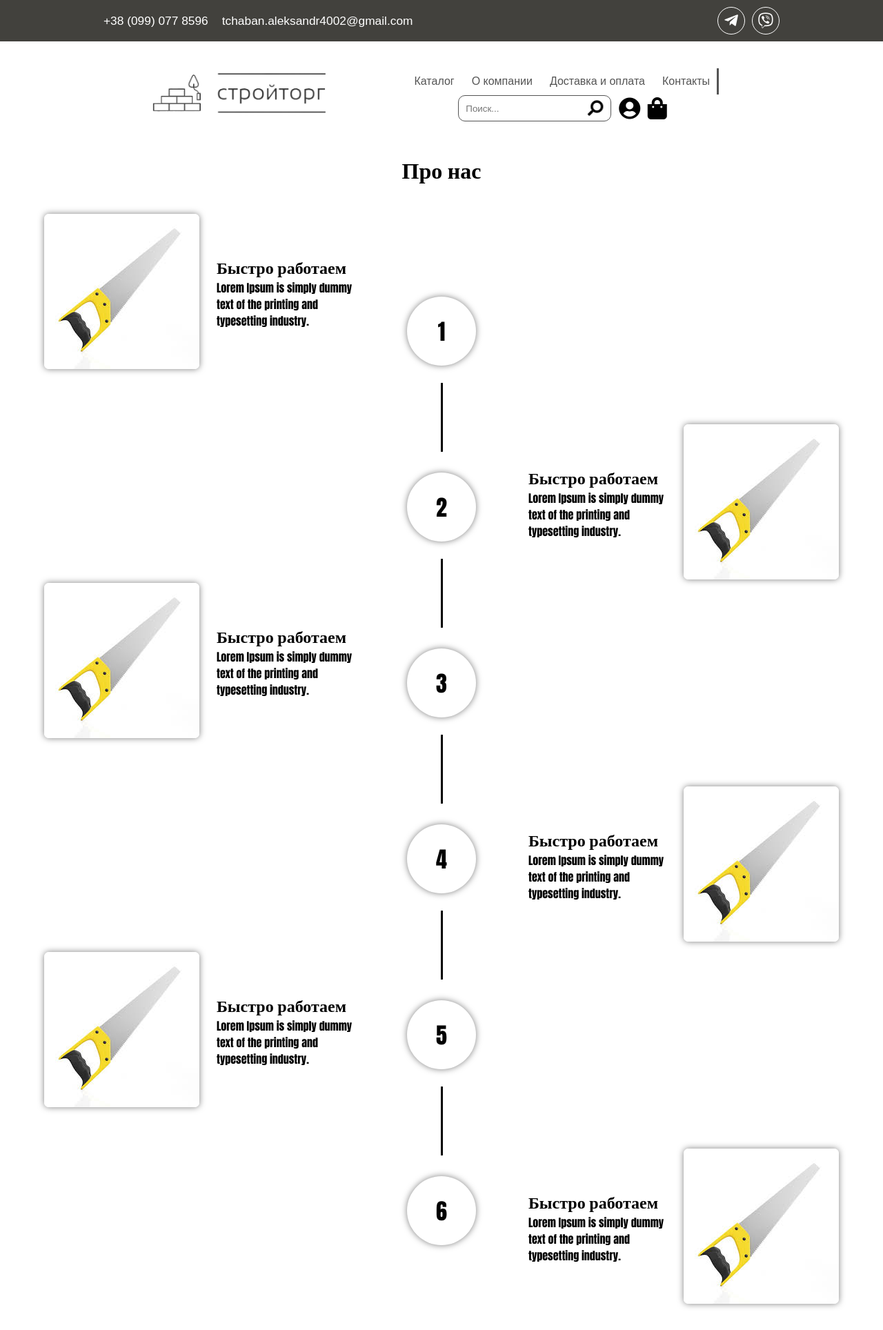
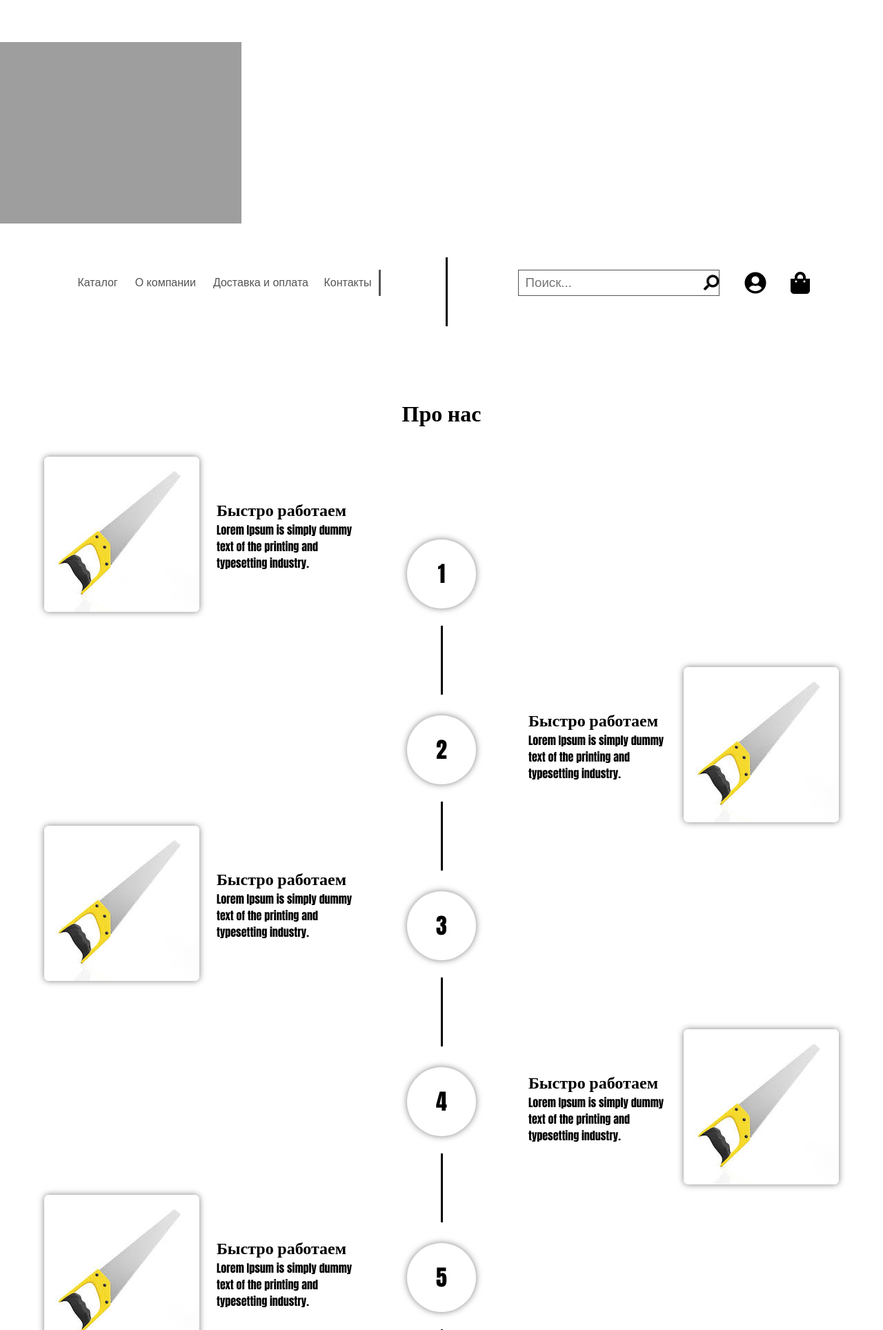
Before and after one commit to nickiway/CompanyBuilding, a PHP site: page /aboutUs.php in a window 1280 px wide. Shown: the top 1928 px of the page at 69% size. Run offline with PHP 8.4, Linux system fonts and the light colour scheme; data that the repository does not hold is empty; grey boxes are pictures that could not be loaded.

Commit message:
Merge remote-tracking branch 'origin/main' into main
# Conflicts:
#	Styles/main.css
#	index.php
#	siteItems/header.php

```diff
--- a/Styles/header.css
+++ b/Styles/header.css
@@ -43,7 +43,7 @@
 }
 .main-menu{
     background-color: #fff;
-    padding: 10px 150px 15px 200px;
+    padding: 10px 150px 15px 150px;
     display: flex;
     align-items: center;
     justify-content: space-between;
@@ -85,26 +85,26 @@
     color: #B68F40;
 }
 .menu>li:nth-child(4){
-    margin-right: 10px;
+    margin: 0 10px 0 10px;
 }
 
 
 .magnifier{
     border: 1pt solid #545454;
     margin: 0 7px 0 7px;
-    border-radius: 10px;
     display: flex;
     align-items: center;
     justify-content: center;
-    padding: 7px 10px 7px 10px;
+    padding: 0;
 }
 .magnifier>i{
-    margin-left: 5px;
+    margin: 0 0 0 5px;
 }
 .magnifier>input{
     font-size: 14pt;
+    margin: 7px 10px 7px 10px;
 }
-.search, .search:hover, .search:focus, .search:visited{
+.search, .search:hover, .search:focus, .search:visited, .search:placeholder-shown{
     border: 0;
     outline: 0;
 }
@@ -119,6 +119,21 @@
 .login:hover, .cart:hover{
     cursor: pointer;
     color: #42413D;
+}
+.cont_magn{
+    border: 0;
+    display: flex;
+    justify-content: center;
+    align-items: center;
+    margin: 0;
+    width: 40px;
+    height: 45px;
+    background-color: #FFCE2B;
+    transition: 0.2s;
+}
+.cont_magn:hover{
+    cursor: pointer;
+    box-shadow: 1px 1px 1px 0;
 }
 /* Cart Design */
 .cart__field{
--- a/config/connect.php
+++ b/config/connect.php
@@ -1,7 +1,7 @@
 <?php
 // connect to data base
 define("SERVER",'localhost');
-define("LOGIN",'mysql');
+define("LOGIN",'root');
 define("PASSWORD",'mysql');
 define("DATABASE",'buildingcompany');
 $connect = mysqli_connect(SERVER,LOGIN,PASSWORD,DATABASE);
--- a/siteItems/header.php
+++ b/siteItems/header.php
@@ -1,17 +1,17 @@
 <header>
     <link rel="stylesheet" href="../Bootstrap/css/fontawesome.min.css">
-    <!-- <div>
-        <form  method = "get" class = "search">
-            <input id="autoComplete" type="search" placeholder="Поиск..." dir="ltr" spellcheck=false autocorrect="off" autocomplete="off" autocapitalize="off"  name = "Search" maxlength="2048" tabindex="1">
-            <input type="submit" value="Search">
-        </form>
-        <button onclick = "window.location.href = 'index.php'" class = "search__cancel-button font-bold" style = "display:><?php echo $cancelButton; ?>">Clear All</button>
-    </div>
-    <img src="../icons/Корзина.png" height="31" alt="" onclick ="openCart();">
-    <span id = "cartResult">0</span>
-    <button onclick = "clearCart()">Clear Cart</button>  -->
+<!--    <div>-->
+<!--        <form  method = "get" class = "search">-->
+<!--            <input id="autoComplete" type="search" placeholder="Поиск..." dir="ltr" spellcheck=false autocorrect="off" autocomplete="off" autocapitalize="off"  name = "Search" maxlength="2048" tabindex="1">-->
+<!--            <input type="submit" value="Search">-->
+<!--        </form>-->
+<!--        <button onclick = "window.location.href = 'index.php'" class = "search__cancel-button font-bold" style = "display:--><?php //echo $cancelButton; ?><!--">Clear All</button>-->
+<!--    </div>-->
+<!--    <img src="../icons/Корзина.png" height="31" alt="" onclick ="openCart();">-->
+<!--    <span id = "cartResult">0</span>-->
+<!--    <button onclick = "clearCart()">Clear Cart</button>-->
     <nav>
-        <div class="extra-info">
+        <div class="cont_min">
             <div class="contacts">
                 <div>
                     +38 (099) 077 8596
@@ -25,20 +25,21 @@
                 <div><i class="fab fa-viber fa-MyX1"></i></div>
             </div>
         </div>
-        <div class="main-menu">
-            <img src="../icons/Logo_1.png" alt="" width="300px">
-            <div class="toCenter">
+        <div class="cont_max">
+            <div>
+                <img src="../icons/Лого 1.png" alt="" width="350px">
+            </div>
+            <div class="box">
                 <ul class="menu">
                     <li>Каталог</li>
                     <li>О компании</li>
                     <li>Доставка и оплата</li>
                     <li>Контакты</li>
                 </ul>
+                <div class="line"></div>
                 <div class="magnifier">
-                    <form method = get class = "display-flex">
-                        <input type="text" class="search" name = "Search" placeholder="Поиск...">
-                        <i class="fas fa-search fa-MyX1 fa-reverse"></i>
-                    </form>
+                    <input type="text" class="search" placeholder="Поиск...">
+                    <i class="fas fa-search fa-MyX1 fa-reverse"></i>
                 </div>
                 <div class="login">
                     <i class="fas fa-user-circle fa-2x"></i>
```
